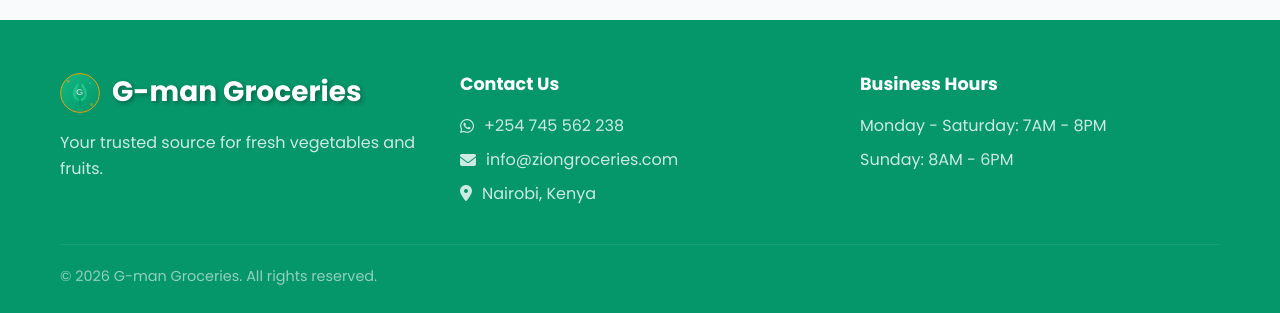
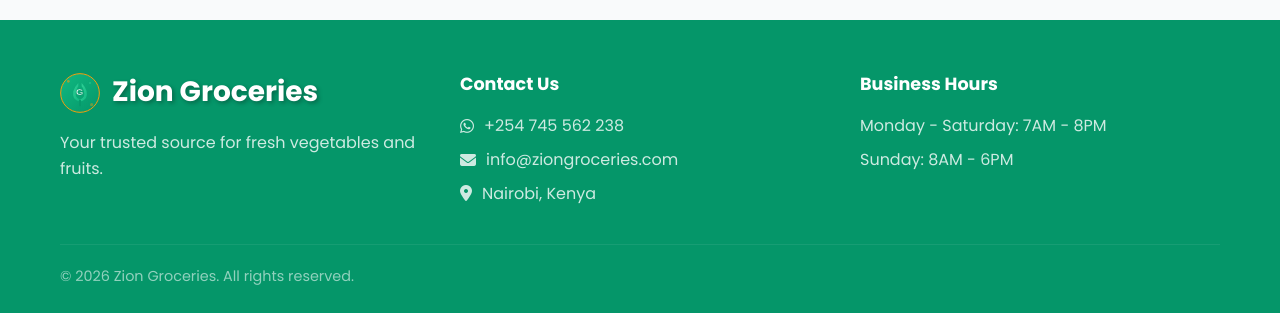
Before and after one commit to Daniel-gats/-zion-groceries, a website: page public/index.html in a window 1280 px wide. Shown: the part 2393-2706 px from the top of the page. Drawn offline with Linux system fonts and the light colour scheme; no server answers.

Commit message:
Rebrand: Change all G-man Groceries references to Zion Groceries

```diff
--- a/public/index.html
+++ b/public/index.html
@@ -3,7 +3,7 @@
 <head>
     <meta charset="UTF-8">
     <meta name="viewport" content="width=device-width, initial-scale=1.0">
-    <title>G-man Groceries - Fresh Vegetables & Fruits</title>
+    <title>Zion Groceries - Fresh Vegetables & Fruits</title>
     <link rel="stylesheet" href="css/styles.css">
     <link href="https://fonts.googleapis.com/css2?family=Poppins:wght@300;400;500;600;700&display=swap" rel="stylesheet">
     <link rel="stylesheet" href="https://cdnjs.cloudflare.com/ajax/libs/font-awesome/6.4.0/css/all.min.css">
@@ -14,8 +14,8 @@
         <div class="container">
             <div class="header-content">
                 <div class="logo">
-                    <img src="logo.svg" alt="G-man Groceries Logo" style="width: 50px; height: 50px;">
-                    <span>G-man Groceries</span>
+                    <img src="logo.svg" alt="Zion Groceries Logo" style="width: 50px; height: 50px;">
+                    <span>Zion Groceries</span>
                 </div>
                 <nav class="nav">
                     <a href="#" class="nav-link active" data-category="all">All Products</a>
@@ -104,8 +104,8 @@
             <div class="footer-content">
                 <div class="footer-brand">
                     <div class="logo">
-                        <img src="logo.svg" alt="G-man Groceries Logo" style="width: 40px; height: 40px;">
-                        <span>G-man Groceries</span>
+                        <img src="logo.svg" alt="Zion Groceries Logo" style="width: 40px; height: 40px;">
+                        <span>Zion Groceries</span>
                     </div>
                     <p>Your trusted source for fresh vegetables and fruits.</p>
                 </div>
@@ -122,7 +122,7 @@
                 </div>
             </div>
             <div class="footer-bottom">
-                <p>&copy; 2026 G-man Groceries. All rights reserved.</p>
+                <p>&copy; 2026 Zion Groceries. All rights reserved.</p>
             </div>
         </div>
     </footer>
--- a/public/js/app.js
+++ b/public/js/app.js
@@ -306,7 +306,7 @@ function sendWhatsAppOrder() {
         return;
     }
 
-    let message = '🛒 *New Order from G-man Groceries*\n\n📦 *Order Details:*\n─────────────────\n';
+    let message = '🛒 *New Order from Zion Groceries*\n\n📦 *Order Details:*\n─────────────────\n';
 
     cart.forEach((item, index) => {
         const subtotal = item.price * item.quantity;
--- a/server.js
+++ b/server.js
@@ -153,7 +153,7 @@ app.use((req, res) => {
 
 // Start server
 app.listen(PORT, () => {
-    console.log(`🥬 G-man Groceries server running on http://localhost:${PORT}`);
+    console.log(`🥬 Zion Groceries server running on http://localhost:${PORT}`);
     console.log(`📦 Admin panel available at http://localhost:${PORT}/admin`);
     console.log(`🏥 Health check at http://localhost:${PORT}/health`);
 });
```
Also changed, not shown: public/admin.html (+2 -2 lines).
